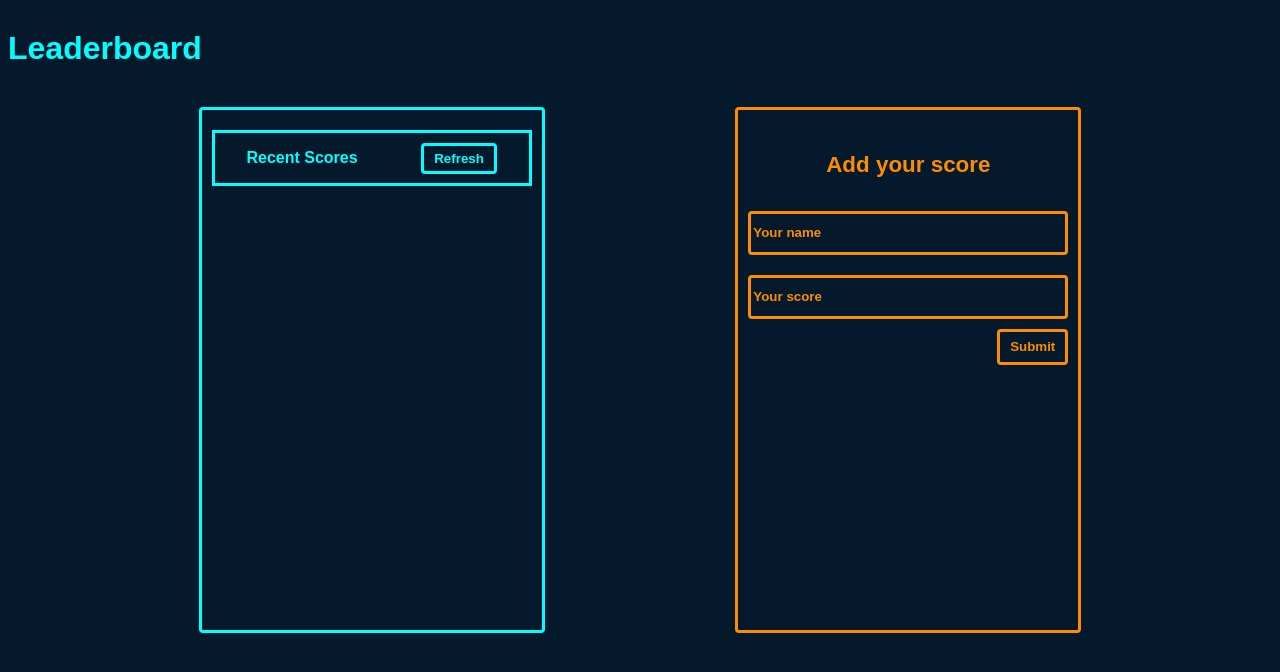
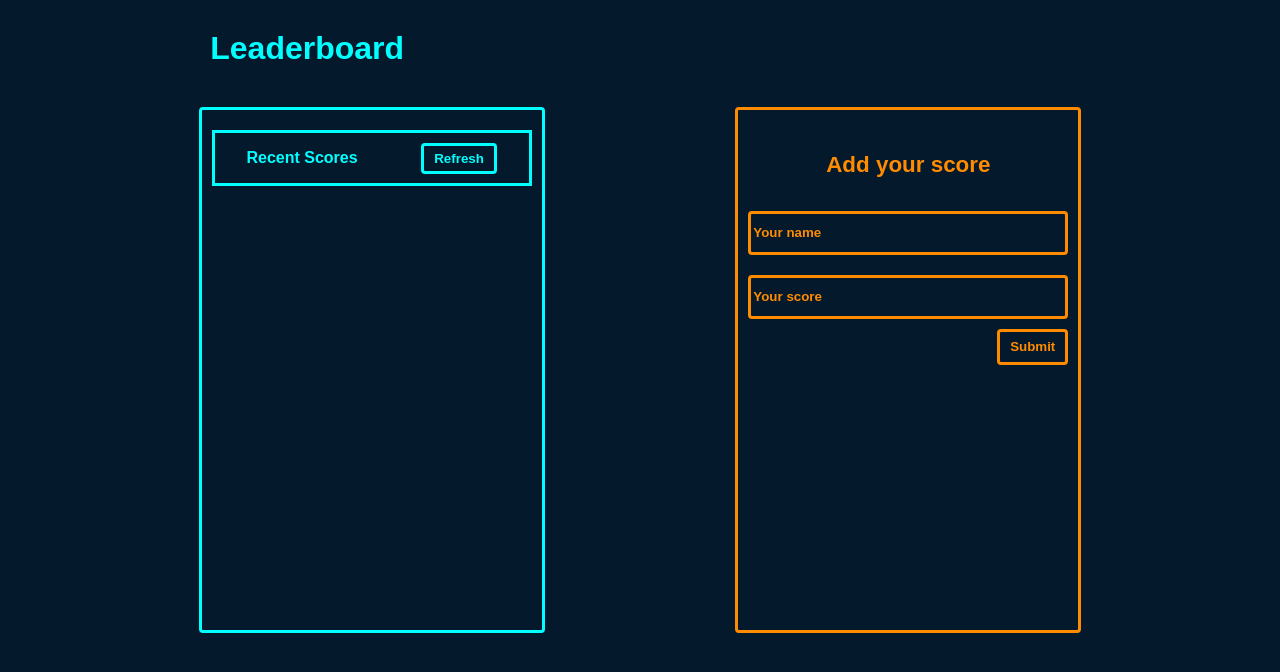
Before and after one commit to calebchris000/Leaderboard, a website built with webpack: page src/index.html in a window 1280 px wide. Built offline with nearby package versions, Linux system fonts and the light colour scheme; no server answers.

Commit message:
Adjust Leaderboard title to the right

```diff
--- a/src/index.scss
+++ b/src/index.scss
@@ -14,6 +14,7 @@ body {
   margin: 30px auto;
   padding: 0;
   color: $blue;
+  margin-left: 16%;
 }
 
 .container {
```
